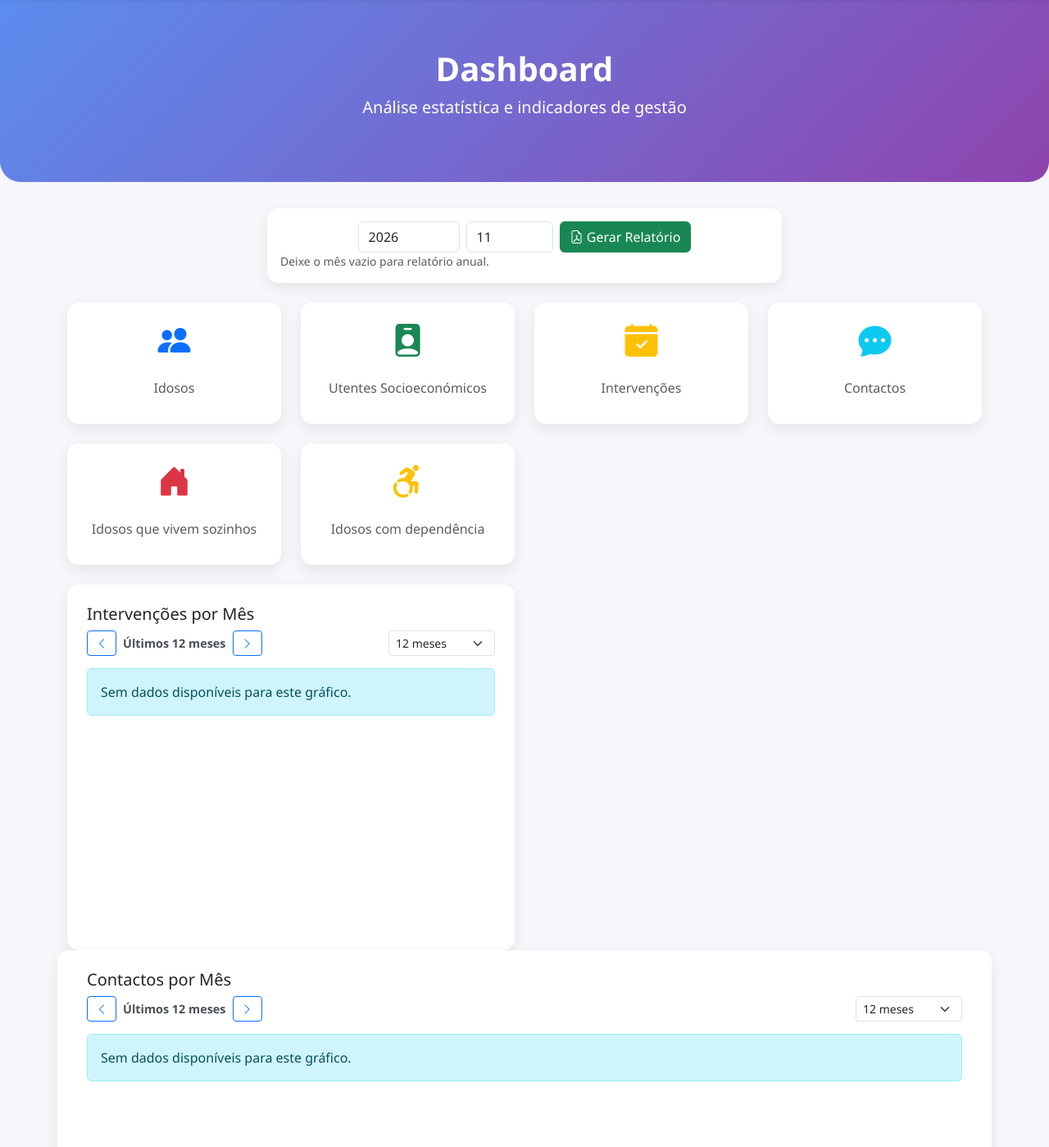
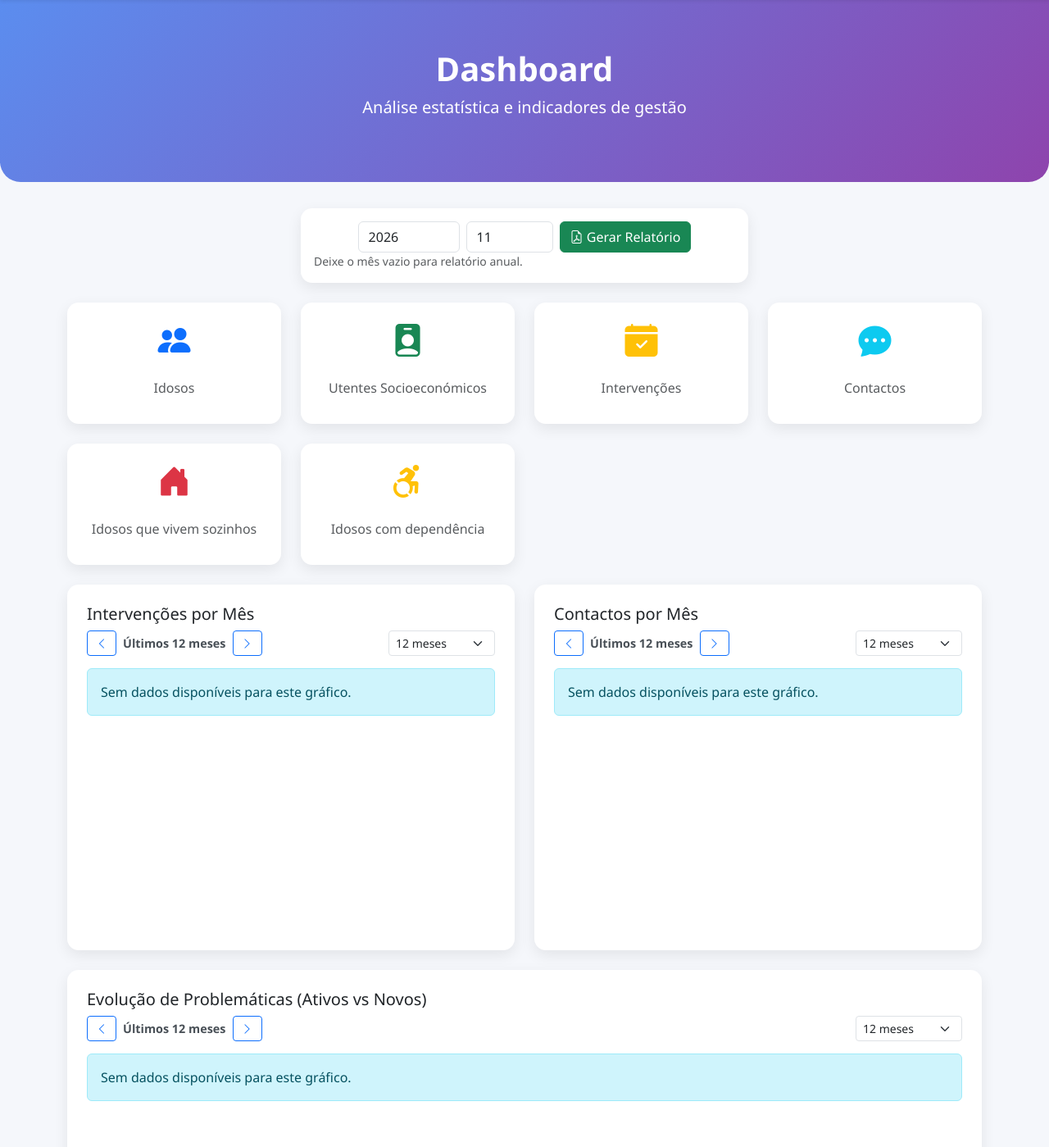
Before and after one commit to RSantiago2523/ProjetoSolarPeixotos, a Django app: template projetosocial/appsocial/templates/dashboard/dashboard.html in a window 1280 px wide. Shown: the part 56-1455 px from the top of the page at 82% size. Run offline with Django 5.2, Linux system fonts and the light colour scheme; the template is opened without the code that fills it, so the values that code supplies are empty.

Commit message:
Update dashboard.html

```diff
--- a/projetosocial/appsocial/templates/dashboard/dashboard.html
+++ b/projetosocial/appsocial/templates/dashboard/dashboard.html
@@ -161,6 +161,7 @@
     </div>
     {% endif %}
 
+    <div class="container">
     <div class="row mt-3 mb-4">
     <div class="col-md-6 mx-auto">
         <div class="card card-custom p-3">
@@ -180,6 +181,7 @@
                 </div>
             </form>
             <small class="text-muted">Deixe o mês vazio para relatório anual.</small>
+        </div>
     </div>
     </div>
     </div>
@@ -273,6 +275,7 @@
                     </div>
                 </div>
             </div>
+            <div class="col-md-6">
                 <div class="card card-custom">
                     <div class="card-body p-4">
                         <h5 class="card-title">Contactos por Mês</h5>
@@ -303,6 +306,7 @@
 
                         <div class="chart-container">
                             <canvas id="graficoContactos"></canvas>
+                        </div>
                     </div>
                 </div>
             </div>
```
Lines whose indentation alone changed are shown as unchanged.
